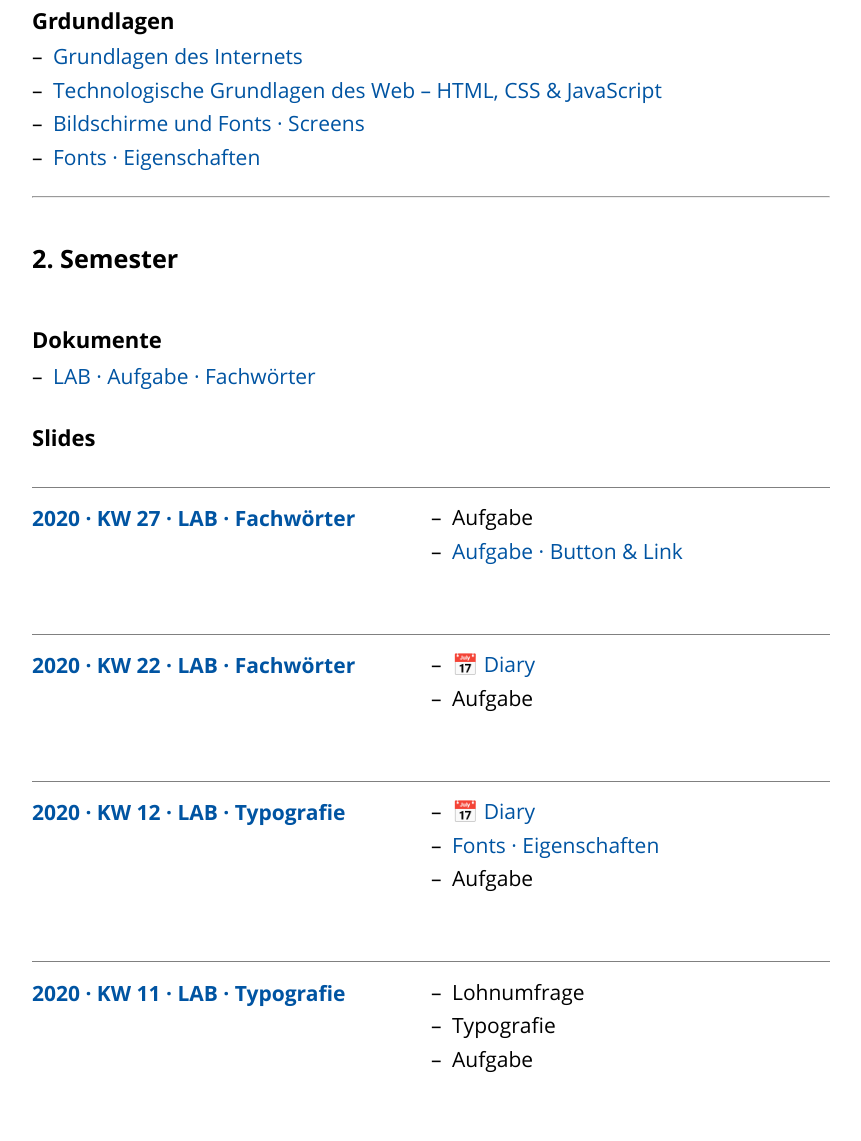
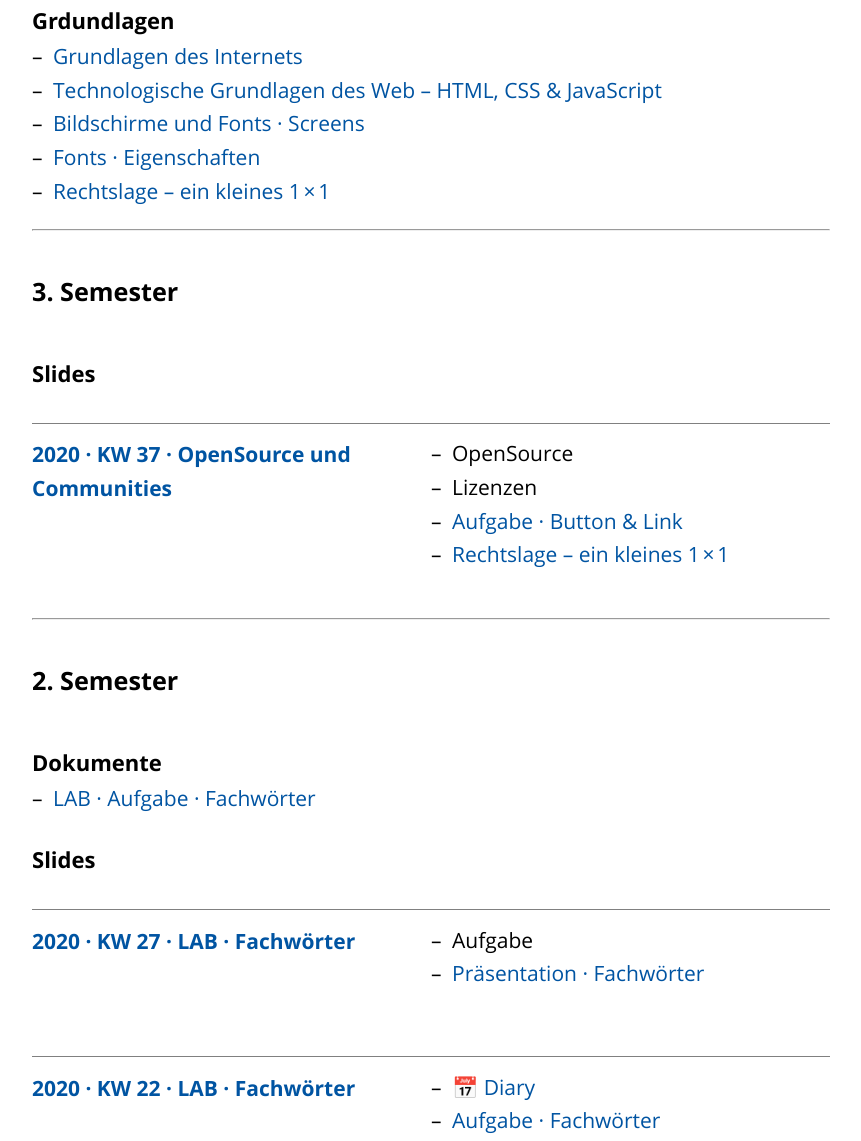
Before and after one commit to signalwerk/IAD2019, a plain HTML site: page index.html in a window 1280 px wide. Shown: the part 555-1696 px from the top of the page, without its empty margins (209-1070 px from the left). Drawn offline with Linux system fonts and the light colour scheme.

Commit message:
Deploy to GitHub Pages: 25c369d14db97cecb29c780dd451eb7e241fd93b

```diff
--- a/index.html
+++ b/index.html
@@ -53,38 +53,54 @@
 <li><a href="https://signalwerk.github.io/learn.interaction/articles/basic-technology/">Technologische Grundlagen des Web – HTML, CSS &amp; JavaScript</a></li>
 <li><a href="https://signalwerk.github.io/learn.interaction/articles/screens/">Bildschirme und Fonts · Screens</a></li>
 <li><a href="https://signalwerk.github.io/learn.interaction/articles/font-anatomy/">Fonts · Eigenschaften</a></li>
+<li><a href="https://signalwerk.github.io/learn.interaction/articles/legal/">Rechtslage – ein kleines 1 × 1</a></li>
 </ul>
+<hr>
+<h2 id="3-semester">3. Semester</h2>
+<h3 id="slides">Slides</h3>
+<div class='slide-list'>
+
+
+<h4 id="2020-·-kw-37-·-opensource-und-communities"><a href="https://signalwerk.github.io/IAD.LAB.SLD/data/2020/KW37-2019/">2020 · KW 37 · OpenSource und Communities</a></h4>
+<ul>
+<li>OpenSource</li>
+<li>Lizenzen</li>
+<li><a href="./exercise-button-link/">Aufgabe · Button &amp; Link</a></li>
+<li><a href="https://signalwerk.github.io/learn.interaction/articles/legal/">Rechtslage – ein kleines 1 × 1</a></li>
+</ul>
+</div>
+
 <hr>
 <h2 id="2-semester">2. Semester</h2>
 <h3 id="dokumente-1">Dokumente</h3>
 <ul>
 <li><a href="./exercise-type-terms/">LAB · Aufgabe · Fachwörter</a></li>
 </ul>
-<h3 id="slides">Slides</h3>
+<h3 id="slides-1">Slides</h3>
 <div class='slide-list'>
 
 
 <h4 id="2020-·-kw-27-·-lab-·-fachwörter"><a href="https://signalwerk.github.io/IAD.LAB.SLD/data/2020/KW27-2019/">2020 · KW 27 · LAB · Fachwörter</a></h4>
 <ul>
 <li>Aufgabe</li>
-<li><a href="./exercise-button-link/">Aufgabe · Button &amp; Link</a></li>
+<li><a href="./exercise-type-terms/">Präsentation · Fachwörter</a></li>
 </ul>
 <h4 id="2020-·-kw-22-·-lab-·-fachwörter"><a href="https://signalwerk.github.io/IAD.LAB.SLD/data/2020/KW22-2019/">2020 · KW 22 · LAB · Fachwörter</a></h4>
 <ul>
 <li><a href="./2020-KW22/">📅 Diary</a></li>
-<li>Aufgabe</li>
+<li><a href="./exercise-type-terms/">Aufgabe · Fachwörter</a></li>
 </ul>
 <h4 id="2020-·-kw-12-·-lab-·-typografie"><a href="https://signalwerk.github.io/IAD.LAB.SLD/data/2020/KW12-2019/">2020 · KW 12 · LAB · Typografie</a></h4>
 <ul>
 <li><a href="./2020-KW12/">📅 Diary</a></li>
 <li><a href="https://signalwerk.github.io/learn.interaction/articles/font-anatomy/">Fonts · Eigenschaften</a></li>
-<li>Aufgabe</li>
+<li><a href="./exercise-type-terms/">Aufgabe · Fachwörter</a></li>
 </ul>
 <h4 id="2020-·-kw-11-·-lab-·-typografie"><a href="https://signalwerk.github.io/IAD.LAB.SLD/data/2020/KW11-2019/">2020 · KW 11 · LAB · Typografie</a></h4>
 <ul>
 <li>Lohnumfrage</li>
 <li>Typografie</li>
-<li>Aufgabe</li>
+<li><a href="./exercise-type-terms/">Aufgabe · Fachwörter</a></li>
 </ul>
 <h4 id="2020-·-kw-08-·-lab-·-2-semester"><a href="https://signalwerk.github.io/IAD.LAB.SLD/data/2020/KW08-2019/">2020 · KW 08 · LAB · 2. Semester</a></h4>
 <ul>
@@ -101,7 +117,7 @@
 <ul>
 <li><a href="./exercise-exp-story/">LAB · Aufgabe · Dokumentation · Experimentelles Erzählen</a></li>
 </ul>
-<h3 id="slides-1">Slides</h3>
+<h3 id="slides-2">Slides</h3>
 <div class='slide-list'>
 
 
```
